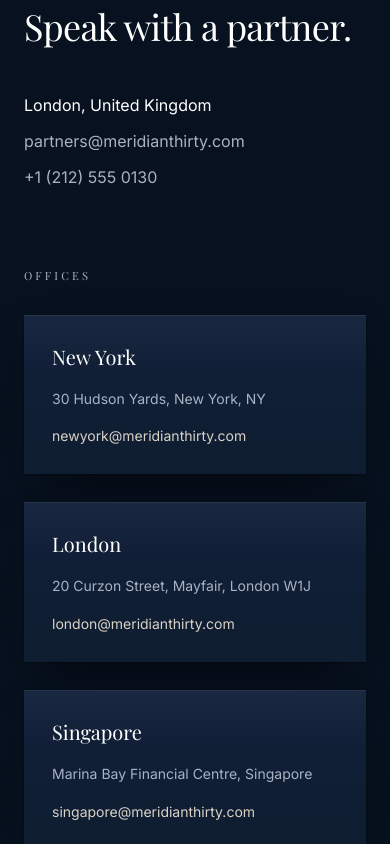
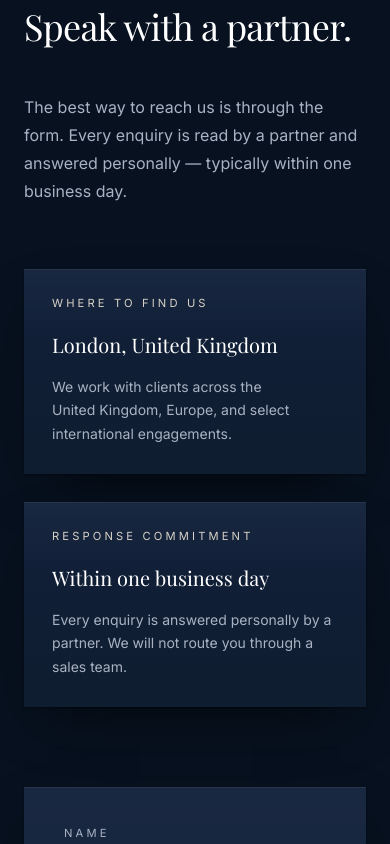
Before and after one commit to TCM2614/Meridian30, a Next.js app: page /contact in a window 390 px wide. Shown: the part 820-1664 px from the top of the page. Built offline with nearby package versions, Linux system fonts and the light colour scheme.

Commit message:
MVP: remove address, email, and phone from visible UI
Co-authored-by: Takudzwa Craig Madhlazi <TCM2614@users.noreply.github.com>

```diff
--- a/app/contact/page.tsx
+++ b/app/contact/page.tsx
@@ -3,36 +3,12 @@ import { ContactForm } from "@/components/sections/ContactForm"
 import { Container } from "@/components/ui/container"
 import { Eyebrow } from "@/components/ui/eyebrow"
 import { Reveal } from "@/components/ui/reveal"
-import { site } from "@/lib/site"
 
 export const metadata = {
   title: "Contact",
   description:
     "Begin a conversation with Meridian Thirty. We respond personally to every enquiry from a leadership team.",
 }
-
-const offices = [
-  {
-    city: "New York",
-    address: "30 Hudson Yards, New York, NY",
-    email: "newyork@meridianthirty.com",
-  },
-  {
-    city: "London",
-    address: "20 Curzon Street, Mayfair, London W1J",
-    email: "london@meridianthirty.com",
-  },
-  {
-    city: "Singapore",
-    address: "Marina Bay Financial Centre, Singapore",
-    email: "singapore@meridianthirty.com",
-  },
-  {
-    city: "Dubai",
-    address: "DIFC Gate Building, Dubai",
-    email: "dubai@meridianthirty.com",
-  },
-]
 
 export default function ContactPage() {
   return (
@@ -61,51 +37,44 @@ export default function ContactPage() {
                 </h2>
               </Reveal>
               <Reveal delay={0.16}>
-                <div className="mt-12 space-y-3 text-base">
-                  <p className="text-ink">{site.contact.address}</p>
-                  <p>
-                    <a
-                      className="text-fog transition-colors duration-700 hover:text-accent"
-                      href={`mailto:${site.contact.email}`}
-                    >
-                      {site.contact.email}
-                    </a>
+                <p className="mt-12 editorial-body">
+                  The best way to reach us is through the form. Every
+                  enquiry is read by a partner and answered personally —
+                  typically within one business day.
                 </p>
-                  <p>
-                    <a
-                      className="text-fog transition-colors duration-700 hover:text-accent"
-                      href={`tel:${site.contact.phone.replace(/[^+\d]/g, "")}`}
-                    >
-                      {site.contact.phone}
-                    </a>
-                  </p>
-                </div>
               </Reveal>
 
               <Reveal delay={0.24}>
-                <div className="mt-20">
-                  <h3 className="label-editorial">Offices</h3>
-                  <ul className="mt-8 grid gap-7 sm:grid-cols-2 sm:gap-8">
-                    {offices.map((o) => (
-                      <li key={o.city} className="card-premium">
+                <ul className="mt-16 grid gap-7 sm:grid-cols-2 sm:gap-8">
+                  <li className="card-premium">
                     <div className="relative z-10 p-7 lg:p-8">
-                          <p className="font-serif text-xl text-ink">
-                            {o.city}
+                      <p className="label-editorial text-accent">
+                        Where to find us
+                      </p>
+                      <p className="mt-5 font-serif text-xl text-ink">
+                        London, United Kingdom
                       </p>
                       <p className="mt-4 text-sm leading-[1.7] text-fog">
-                            {o.address}
+                        We work with clients across the United Kingdom,
+                        Europe, and select international engagements.
                       </p>
-                          <a
-                            href={`mailto:${o.email}`}
-                            className="mt-4 block text-sm text-accent transition-colors duration-700 hover:text-ink"
-                          >
-                            {o.email}
-                          </a>
                     </div>
                   </li>
-                    ))}
+                  <li className="card-premium">
+                    <div className="relative z-10 p-7 lg:p-8">
+                      <p className="label-editorial text-accent">
+                        Response commitment
+                      </p>
+                      <p className="mt-5 font-serif text-xl text-ink">
+                        Within one business day
+                      </p>
+                      <p className="mt-4 text-sm leading-[1.7] text-fog">
+                        Every enquiry is answered personally by a partner.
+                        We will not route you through a sales team.
+                      </p>
+                    </div>
+                  </li>
                 </ul>
-                </div>
               </Reveal>
             </div>
 
--- a/components/layout/Footer.tsx
+++ b/components/layout/Footer.tsx
@@ -54,25 +54,6 @@ export function Footer() {
             <p className="mt-8 max-w-md editorial-body">
               {site.description}
             </p>
-            <div className="mt-12 space-y-2 text-sm text-fog">
-              <p className="text-ink">{site.contact.address}</p>
-              <p>
-                <a
-                  className="transition-colors duration-700 hover:text-accent"
-                  href={`mailto:${site.contact.email}`}
-                >
-                  {site.contact.email}
-                </a>
-              </p>
-              <p>
-                <a
-                  className="transition-colors duration-700 hover:text-accent"
-                  href={`tel:${site.contact.phone.replace(/[^+\d]/g, "")}`}
-                >
-                  {site.contact.phone}
-                </a>
-              </p>
-            </div>
           </div>
 
           <div className="grid grid-cols-2 gap-12 sm:grid-cols-3 lg:col-span-7">
--- a/lib/site.ts
+++ b/lib/site.ts
@@ -5,8 +5,8 @@ export const site = {
   description:
     "Meridian Thirty is a boutique strategy consultancy partnering with leadership teams to navigate inflection points and build enduring institutions.",
   contact: {
-    email: "partners@meridianthirty.com",
-    phone: "+1 (212) 555 0130",
+    email: "",
+    phone: "",
     address: "London, United Kingdom",
   },
   social: [
```
Lines whose indentation alone changed are shown as unchanged.
